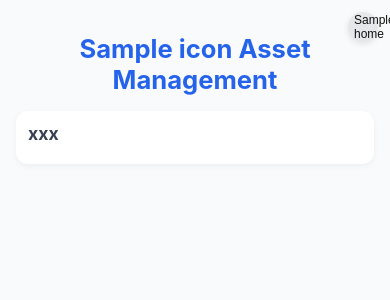
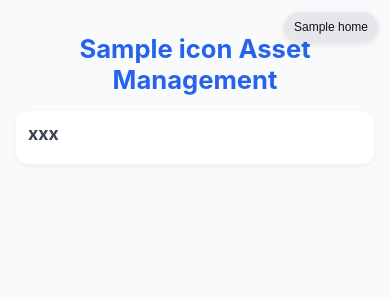
Before and after one commit to szkny/expense, a Python web app: template src/expense/templates/asset_management.j2 in a window 390 px wide. Shown: the top 300 px of the page. Run offline with Jinja, Linux system fonts and the light colour scheme; the template is opened without the code that fills it: most values are stand-ins (such as "Sample title", 1, 10 or a date in 2020).

Commit message:
refactor: 💡 add text label to hamburger menu

```diff
--- a/src/expense/static/style.css
+++ b/src/expense/static/style.css
@@ -51,10 +51,13 @@ hr {
   background: #e5e7eb;
   color: #111;
   border: none;
-  border-radius: 50%;
-  width: 30px;
+  border-radius: 15px;
+  width: fit-content;
   height: 30px;
   font-size: 12px;
+  padding: 0 10px 0 10px;
+  text-align: left;
+  white-space: nowrap;
   cursor: not-allowed;
   box-shadow: 0 2px 6px rgba(0, 0, 0, 0.1);
   transition:
--- a/src/expense/templates/index.j2
+++ b/src/expense/templates/index.j2
@@ -15,9 +15,9 @@
   <button id="install-btn" class="btn install" style="display: none;"> {{ icons.get("pwa_install", "📲") }} インストール</button>
   <button id="hamburger-menu-btn" class="small-btn"> {{ icons.get("hamburger_menu", "☰") }} </button>
   <div id="menu-container">
-    <form method="get" action="/"><button type="submit" id="home-btn" class="small-btn"> {{ icons.get("home", "🏠") }} </button></form>
-    <form method="get" action="/asset_management"><button type="submit" id="asset-management-btn" class="small-btn"> {{ icons.get("asset_management", "📈") }} </button></form>
-    <button id="theme-toggle" class="small-btn"> {% if theme == "dark" %} {{ icons.get("light_theme", "☀️") }} {% else %} {{ icons.get("dark_theme", "🌙") }} {% endif %} </button>
+    <form method="get" action="/"><button type="submit" id="home-btn" class="small-btn"> {{ icons.get("home", "🏠") }} ホーム　 </button></form>
+    <form method="get" action="/asset_management"><button type="submit" id="asset-management-btn" class="small-btn"> {{ icons.get("asset_management", "📈") }} 資産管理 </button></form>
+    <button id="theme-toggle" class="small-btn"> {% if theme == "dark" %} {{ icons.get("light_theme", "☀️") }} {% else %} {{ icons.get("dark_theme", "🌙") }} {% endif %} テーマ　 </button>
   </div>
   <div class="container">
     <h1> {{ icons.get("title", "") }} Expense </h1>
```
